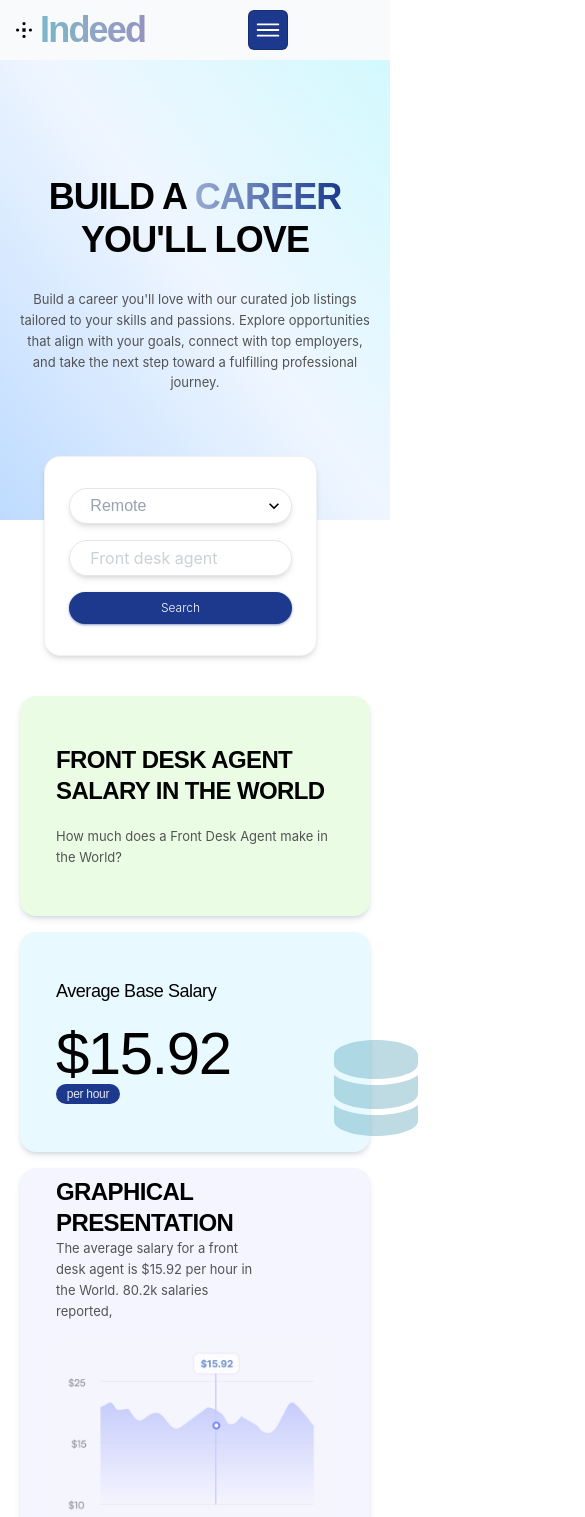
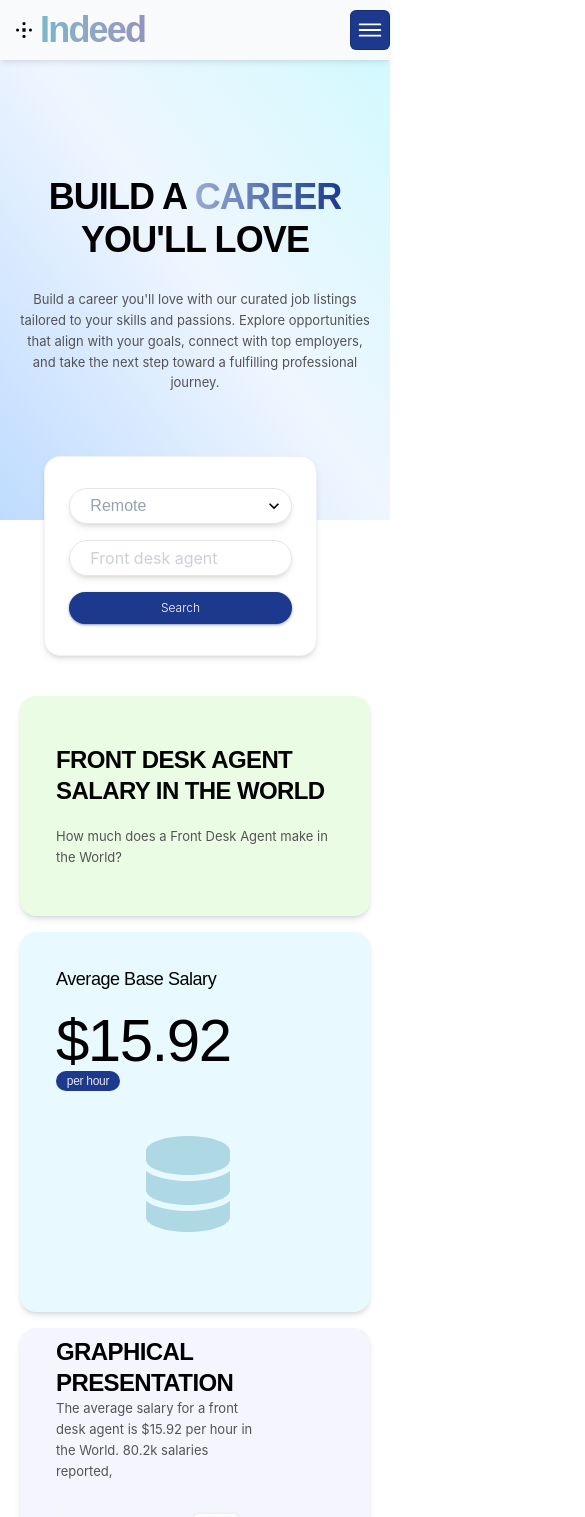
Before and after one commit to oussamadevstudio/Indeed_landing_page, a React (Vite) app: page / in a window 390 px wide. Shown: the top 1517 px of the page, 585 px wide, since content can reach past the window. Built offline with nearby package versions, Linux system fonts and the light colour scheme.

Commit message:
last modifications

```diff
--- a/src/App.jsx
+++ b/src/App.jsx
@@ -1,19 +1,51 @@
 import Navbar from './components/layouts/Navbar'
+import Sidebar from './components/layouts/Sidebar'
 import Footer from './components/layouts/Footer/Footer'
 import Hero from './components/sections/Hero'
 import Bentogrid from './components/sections/Bentogrid'
 import Cards from './components/sections/Cards'
 import Normalgrid from './components/sections/Normalgrid'
 import Comparator from './components/sections/Comparator'
+import { createContext, useState } from 'react'
+import clsx from 'clsx'
 
 
 
 
 function App() {
 
+
+  const [isOpenSideBar, setIsOpenSideBar] = useState(false)
+
+  const handleToggle = () => setIsOpenSideBar(!isOpenSideBar)
+
+
+
+  {/*
+
+
+
+
+<TogglerContext.Provider value={isOpenSideBar}>
+      <Navbar />
+    </TogglerContext.Provider>
+
+const TogglerContext = createContext()
+
+
+    */}
+
+
+
+
   return (
     <>
-    <Navbar />
+
+
+
+    <Navbar/>
+
+
 
 
     <Hero />
--- a/src/components/layouts/Navbar.jsx
+++ b/src/components/layouts/Navbar.jsx
@@ -6,26 +6,27 @@ import Sidebarselector from '../ui/Sidebarselector'
 const Navbar = () => {
 
     let navItem = navLinks.map((Link) =>
-    <li key={Link.id}>
-        <a href="#" className="text-black hover:text-black/70 active:text-black/40">{Link.label}</a>
-    </li>
-    )
+        <li key={Link.id}>
+            <a href="#" className="text-black hover:text-black/70 active:text-black/40">{Link.label}</a>
+        </li>
+        )
 
 
 
     return(
         <>
-            <div className="flex justify-between md:justify-evenly items-center z-990 fixed w-full h-15 md:h-20 bg-slate-50 ">
+            <nav className="flex justify-between md:justify-evenly items-center z-990 fixed w-full h-15 md:h-20 bg-slate-50 shadow-md shadow-gray-600/10">
                 <Logo color="text-black"/>
 
                 <ul className="hidden md:flex md:center md:gap-10 ">
                     {navItem}
+
                 </ul>
 
                 <Button text="Sign up" isHiddenOnPhones={true}/>
                 <Sidebarselector />
 
-            </div>
+            </nav>
 
         </>
     )
--- a/src/components/layouts/Sidebar.jsx
+++ b/src/components/layouts/Sidebar.jsx
@@ -1,8 +1,41 @@
+import {navLinks} from '../../data/navLinks'
+import Logo from '../ui/Logo'
+import Button from '../ui/Button'
+import Sidebarselector from '../ui/Sidebarselector'
+
+
+
 const Sidebar = () => {
+
+    let navItem = navLinks.map((Link) =>
+        <li key={Link.id}>
+            <a href="#" className="text-black hover:text-black/70 active:text-black/40">{Link.label}</a>
+        </li>
+        )
+
+
+
 
     return(
         <>
-        <div className="relative fixed z-999 h-screen w-[320px] bg-white"></div>
+
+
+
+
+        <div className="flex flex-col justify-center items-center h-screen md:h-20 bg-slate-50 shadow-md shadow-gray-600/10">
+
+                <Logo color="text-black"/>
+
+                <Sidebarselector />
+
+                <ul className="hidden md:flex md:center md:gap-10 ">
+                    {navItem}
+                </ul>
+
+                <Button text="Sign up" width="w-[90%]"/>
+
+
+            </div>
         </>
     )
 }
--- a/src/components/sections/Bentogrid.jsx
+++ b/src/components/sections/Bentogrid.jsx
@@ -10,8 +10,8 @@ const Bentogrid = () => {
                     <p className="text-[#535353]">How much does a Front Desk Agent make in the World?</p>
                  </div>
 
-    const div2 = <div className="relative w-full h-full flex flex-col-reverse justify-center items-start gap-y-5 px-9">
-                    <div className="absolute bottom-4 left-77 w-full text-8xl opacity-25 text-cyan-700"><FaDatabase /></div>
+    const div2 = <div className="relative w-full h-full flex flex-col-reverse justify-end md:justify-center items-start gap-y-5 px-9 pt-9 md:pt-0">
+                    <div className="absolute bottom-20 md:bottom-4 left-30 md:left-77 w-full text-8xl opacity-25 text-cyan-700"><FaDatabase /></div>
                     <div className="flex flex-col md:flex-row justify-center items-start md:items-center gap-x-4"><h2 className="text-6xl font-medium tracking-tight">$15.92 </h2> <div className="w-16 h-5 rounded-3xl  bg-blue-900 text-gray-200 text-xs tracking-tight flex justify-center items-center">per hour</div></div>
                     <h3 className="text-lg font-medium tracking-tight leading-[130%] capitalize">Average base salary</h3>
 
@@ -32,7 +32,7 @@ const Bentogrid = () => {
         <>
             <section className="flex flex-col md:grid md:grid-cols-2 md:grid-rows-2 gap-4 px-5 md:px-78 py-9 md:py-18 bg-white">
                 <Bentogridcard bgColor={"bg-[#ebfce4]"} ChildDiv={div1}/>
-                <Bentogridcard bgColor={"bg-[#e8faff]"} ChildDiv={div2}/>
+                <Bentogridcard bgColor={"bg-[#e8faff]"} ChildDiv={div2} isTaller={true}/>
                 <Bentogridcard bgColor={"bg-[#f5f5ff]"} ChildDiv={div3} isSpan={true} isTaller={true}/>
             </section>
 
--- a/src/components/ui/Sidebarselector.jsx
+++ b/src/components/ui/Sidebarselector.jsx
@@ -1,20 +1,33 @@
 import { IoMenuOutline } from "react-icons/io5";
-import Sidebar from '../layouts/Sidebar'
-import { useState } from 'react'
+
+
 
 
 const Sidebarselector = () => {
 
-    const [isOpenSideBar, setIsOpenSideBar] = useState(false)
+
+{/*
+    import { useContext } from 'react'
+
+    const {isOpenSideBar, setIsOpenSideBar} = useContext(TogglerContext)
 
     const sideBarToggler = () => {setIsOpenSideBar(!isOpenSideBar)}
+
+    onClick={sideBarToggler}
+
+
+    const abah = useContext(TogglerContext)
+    console.log(abah)
+
+    */}
+
+
 
 
     return(
         <>
-         <button onClick={sideBarToggler} className="md:hidden border border-black/20 rounded-md p-1 bg-blue-900 text-3xl text-white"><IoMenuOutline /></button>
+         <button className="md:hidden border border-black/20 rounded-md p-1 bg-blue-900 text-3xl text-white"><IoMenuOutline /></button>
 
-        <aside>{isOpenSideBar && <Sidebar />}</aside>
 
         </>
     )
```
